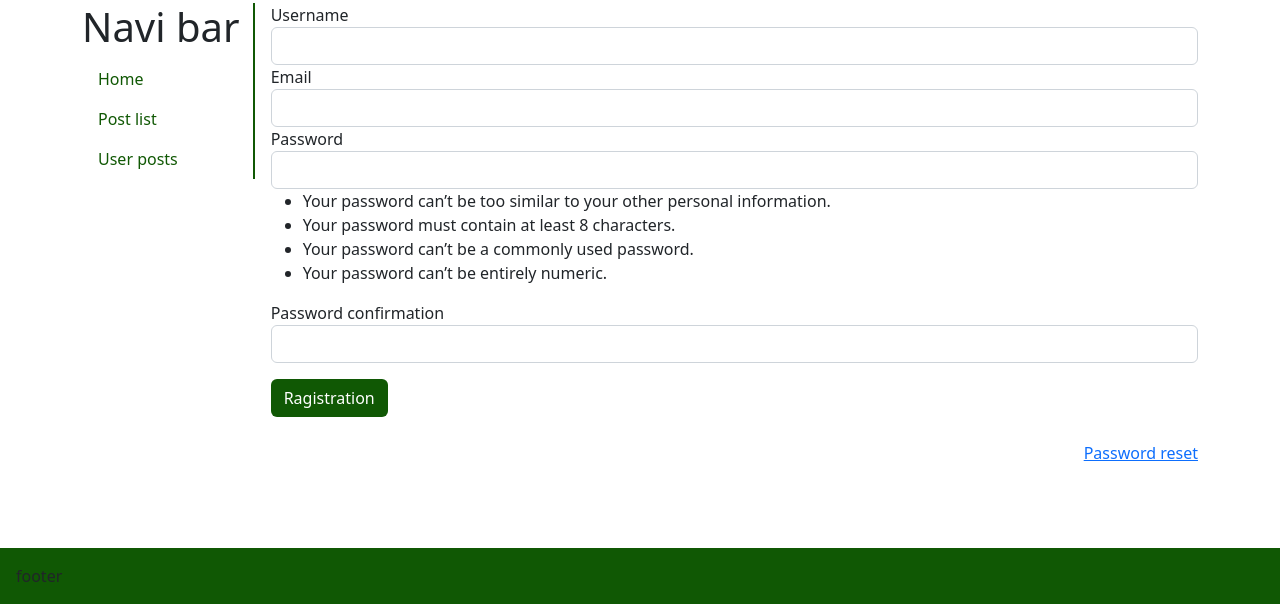
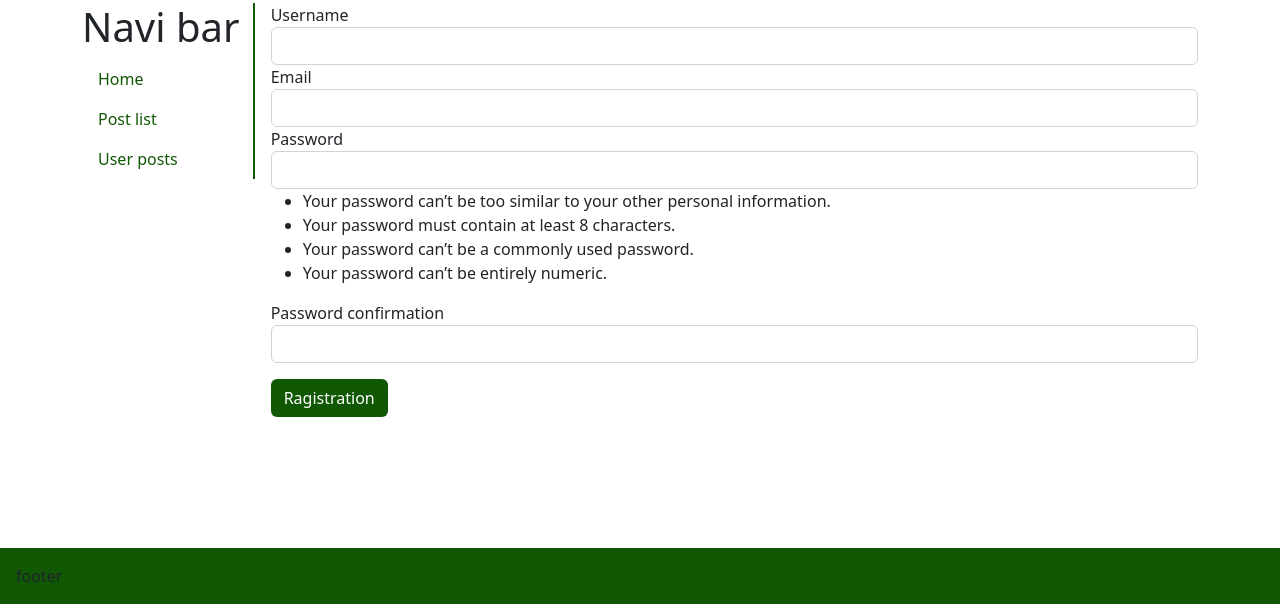
Before and after one commit to almel2/practical_work_blog, a Django app: page /accounts/register/ in a window 1280 px wide. Shown: the part 196-800 px from the top of the page. Run offline with Django 4.2, Linux system fonts and the light colour scheme.

Commit message:
corected

```diff
--- a/accounts/templates/registration/register.html
+++ b/accounts/templates/registration/register.html
@@ -34,10 +34,6 @@
             </div>
             <button type="submit" class="btn btn-color text-white mb-4">Ragistration</button>
         </form>
-    </div>
-    <div class="col-md text-end">
-        <a href="{% url 'password_reset' %}">Password reset</a>
-    </div>
     <script>
         (function () {
             'use strict'
```
